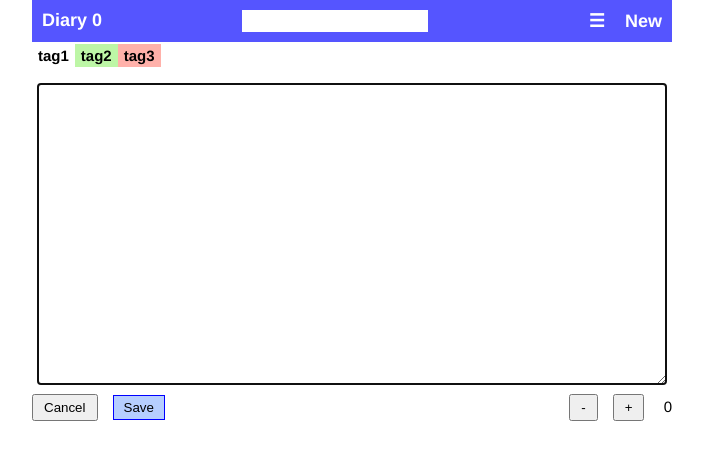
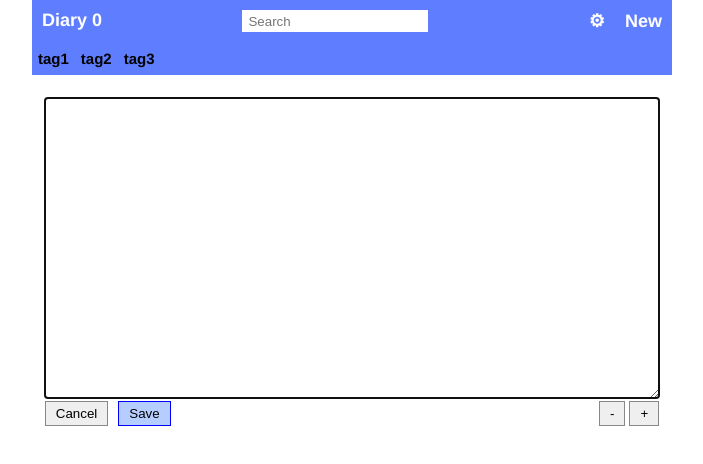
Before and after one commit to tomimick/Tiny-Notes, a Vue app: page / in a window 1280 px wide. Both pictures are taken after a click on the link "New". Shown: the top 464 px of the page, without its empty margins (288-991 px from the left). Built offline with nearby package versions, Linux system fonts and the light colour scheme.

Commit message:
Taglist + style in localstorage, proper settings

```diff
--- a/index.html
+++ b/index.html
@@ -4,10 +4,14 @@
     <meta charset="UTF-8" />
     <link rel="icon" href="/favicon.ico" />
     <meta name="viewport" content="width=device-width, initial-scale=1.0, maximum-scale=1.0, user-scalable=no" />
+    <meta name="theme-color" content="#5f7dff">
     <title>MyDiary</title>
   </head>
   <body>
     <div id="app"></div>
     <script type="module" src="/src/main.js"></script>
   </body>
+<style id="customstyle">
+body {}
+</style>
 </html>
--- a/src/App.vue
+++ b/src/App.vue
@@ -1,27 +1,27 @@
 <template>
   <header>
   <div class="navi">
-      <span>Diary {{title}}</span>
-      <input type="text" v-model="search" autocomplete="off" />
+      <span @click="onHome">Diary {{title}}</span>
+      <input type="text" v-model="search" autocomplete="off"
+            placeholder="Search" />
       <span>
-          <a href="#" @click="onSettingsOpen">&#9776;</a>
+          <a href="#" @click="onSettingsOpen">&#9881;</a>
           <a href="#" @click="onAdd">New</a>
       </span>
   </div>
   <div class="taglist"  v-if="mode!='settings'">
   <span v-for="(item, index) in tags" :key="index" @click="onSelectTag(item)"
-        :style="{ backgroundColor: item.color }"
-        :class="{ active: tag_selected == item.name }">
-    {{item.name}}
+        :class="[item, { active: tag_selected == item }]">
+    {{item}}
   </span>
   </div>
   </header>
 
   <main>
   <div class="items" v-if="mode=='list'">
-      <div v-for="(item, index) in items" :key="index" class="item"
-        :style="{ backgroundColor: get_tag_color(item.tag)}"
-        :class="{ open: item.id == note_selected.id }" @click="onToggle(item)">
+      <div v-for="(item, index) in items" :key="index"
+        :class="['item', item.tag, {open: item.id == note_selected.id}]"
+        @click="onToggle(item)">
          <span>{{item.tag}} {{epoch_to_text(item.created)}}</span>
          <a href="#" @click.stop="onEdit(item)"
             v-show="item.id == note_selected.id">Edit</a>
@@ -29,32 +29,39 @@
       </div>
   </div>
 
-  <div class="edit" v-if="mode=='edit'">
+  <div class="editview" v-if="mode=='edit'">
     <textarea ref="textbody" v-model="body"></textarea>
 
     <div class="buttonrow">
         <span>
-        <button @click="onDelete" v-if="note_selected.id">Delete</button>
+        <button @click="onDelete" v-if="note_selected.id" class="del">Delete</button>
         <button @click="onCancelEdit">Cancel</button>
         <button @click="onSave" class="action">Save</button>
         </span>
-        <span>
+        <span class="daydelta">
+        <span class="daydelta" v-show="delta">
+        Day delta {{delta}}
+        </span>
         <button @click="delta-=1">-</button>
         <button @click="delta+=1">+</button>
-        {{delta}}
         </span>
     </div>
   </div>
 
-  <div class="settings" v-if="mode=='settings'">
+  <div class="settingsview" v-if="mode=='settings'">
       <h2>Settings</h2>
       <h3>Tags</h3>
-      <p>{{tags}}</p>
+      <p><input type="text" v-model="edit_taglist"/></p>
 
-      <input type="color" />
+      <h3>Styling</h3>
+      <p>Custom CSS, including tag colors.</p>
+      <textarea v-model="edit_style"></textarea>
 
-      <h3>Export</h3>
-      <button @click="onDownload">Export notes</button>
+      Add new tag style <input type="color" @change="onAddColor" />
+
+      <h3>Data transfer</h3>
+      <button @click="onDownload">Export</button>
+      <button @click="onImport">Import</button>
 
       <hr/>
 
@@ -69,8 +76,18 @@
 
 <script>
 import ReloadPrompt from './ReloadPrompt.vue'
-import {open_db, insert_note, update_note, query_notes, delete_note} from './db.js'
+import {open_db, insert_note, update_note, query_notes, delete_note,
+    get_keyval, get_keyval_list, save_keyval} from './db.js'
 import {download, build_export, epoch_to_text} from './util.js'
+
+const default_taglist = ["tag1", "tag2", "tag3"];
+const default_css = `body {
+    font-size: 15px;
+}
+.tagname {
+    background: #ddd;
+}
+`;
 
 
 export default {
@@ -87,11 +104,9 @@ export default {
             tag_selected:'',
             body:'',
             delta:0,
-            tags:[
-                {name:"tag1", color:"#fff"},
-                {name:"tag2", color:"#bdf6a6"},
-                {name:"tag3", color:"#ffb1aa"},
-                ],
+            tags:[],
+            edit_taglist:'',
+            edit_style:'',
         }
     },
     watch: {
@@ -111,21 +126,26 @@ export default {
     },
     methods: {
         epoch_to_text,
-        async reload() {
+        async reload(skipmode) {
             let t = this;
             t.items = await query_notes(t.tag_selected, t.search);
+
+            // read config
+            t.tags = get_keyval_list("taglist", default_taglist);
+            document.getElementById("customstyle").innerHTML = get_keyval("css", default_css);
+
+            if (!skipmode)
+                t.mode = 'list';
         },
-        get_tag_color(tag) {
-            for (let item of this.tags) {
-                if (tag == item.name)
-                    return item.color;
-            }
+        onHome() {
+            let t = this;
+            t.tag_selected = '';
+            t.reload();
         },
         onAdd() {
             let t = this;
             t.body = '';
             t.delta = 0;
-            t.tag_selected = '';
             t.mode = 'edit';
             t.clearSelection();
 
@@ -145,21 +165,20 @@ export default {
             //console.debug("toggle", this.note_selected);
         },
         onSelectTag(tag) {
-            this.tag_selected = (this.tag_selected == tag.name) ? '' : tag.name;
-            this.reload();
+            this.tag_selected = (this.tag_selected == tag) ? '' : tag;
+            this.reload(true);
         },
         async onSave() {
             let t = this;
             //let text = prompt("kerro");
             let text = t.body;
-            let tag = t.tag_selected || 'life';
+            let tag = t.tag_selected || 'tag1';
             if (t.note_selected.id) {
                 await update_note(t.note_selected.id, tag, text, t.delta);
             } else {
-                await insert_note(tag, text);
+                await insert_note(tag, text, t.delta);
             }
             t.reload();
-            t.mode = 'list';
         },
         onCancelEdit() {
             let t = this;
@@ -174,7 +193,6 @@ export default {
                 return;
 
             delete_note(t.note_selected.id);
-            t.mode = 'list';
             t.reload();
         },
         async onDownload() {
@@ -184,12 +202,21 @@ export default {
             download(txt);
 
         },
+        async onImport() {
+            alert("import");
+        },
         clearSelection() {
             this.note_selected = {id:0,text:''};
         },
         onSettingsOpen() {
             let t = this;
-            t.mode = 'settings';
+            const is_list = t.mode == 'list';
+            t.mode = is_list ? 'settings' : 'list';
+            if (is_list) {
+                // opening settings, populate page
+                t.edit_taglist = t.tags.join(", ");
+                t.edit_style = get_keyval("css", default_css);
+            }
         },
         onSettingsCancel() {
             let t = this;
@@ -197,7 +224,19 @@ export default {
         },
         onSettingsSave() {
             let t = this;
-            t.mode = 'list';
+            save_keyval("taglist", t.edit_taglist);
+            save_keyval("css", t.edit_style);
+            t.reload();
+        },
+        onAddColor(e) {
+            let t = this;
+            const val = e.target.value;
+            let style = `
+.tagname {
+    background: ${val};
+}
+`;
+            t.edit_style += style;
         },
     }
 }
@@ -225,7 +264,7 @@ a {
 header {
     position: fixed;
     width: 100%;
-    background: #55f;
+    background: #5f7dff;
     font-weight: bold;
 }
 header .navi {
@@ -249,12 +288,12 @@ header a {
 }
 
 main {
-    padding-top: 78px;
+    padding-top: 85px;
 }
 
 .item {
     padding: 5px;
-    border-bottom: 1px dotted #caa;
+    border-bottom: 1px dashed #777;
     max-height: 40px;
     overflow: hidden;
 }
@@ -276,47 +315,73 @@ main {
 
 .taglist {
     /*border-bottom: 1px solid #555;*/
-    background: #fff;
-    padding: 5px;
-    padding-left: 0;
+    background: #5f7dff;
+    /*padding: 7px;
+    padding-left: 0;*/
     user-select: none;
     overflow-x: auto;
+    white-space: nowrap;
 }
 .taglist span {
-    padding: 3px 6px;
+    padding: 8px 6px;
+    display: inline-block;
 }
 .taglist span.active {
     border: 2px solid #000;
+    padding: 6px 6px;
 }
 
-.edit textarea {
-    width: 98%;
+.editview {
+    margin: 2%;
+}
+
+.editview textarea {
+    width: 100%;
     height: 300px;
     padding: 5px;
-    margin: 1%;
     font-size: 110%;
     border: 0;
 }
 button {
-    margin-right: 15px;
+    margin-right: 10px;
     padding: 4px 10px;
+    border: 1px solid #888;
 }
 button.action {
     background: #b6ceff;
     border: 1px solid blue;
 }
+button.del {
+    background: #ffabab;
+    border: 1px solid red;
+}
+.daydelta button {
+    margin: 0;
+    margin-left: 4px;
+}
+
 
 .buttonrow {
 	display: flex;
     justify-content: space-between;
 }
 
-.settings {
-    xtext-align: center;
+.settingsview {
+    margin: 2%;
+    margin-top: -30px;
+}
+.settingsview textarea {
+    width: 98%;
+    height: 200px;
+    padding: 5px;
+}
+.settingsview input[type=text] {
+    width: 98%;
+    padding: 4px;
 }
 
 h3 {
-    margin-top: 24px;
+    margin-top: 18px;
 }
 
 hr {
--- a/src/db.js
+++ b/src/db.js
@@ -1,5 +1,5 @@
 
-/* API to IndexedDB, basic CRUD of notes. */
+/* API to IndexedDB, basic CRUD of notes. Keyvalues to localstorage. */
 
 import { openDB } from 'idb';
 
@@ -24,6 +24,7 @@ export async function open_db() {
                 autoIncrement: true,
               });
               store.createIndex('created', 'created');
+              insert_note("tag1", "Welcome to Tomi's notes app! This is your first note.");
               break;
             case 1:
               // 2nd schema...
@@ -67,10 +68,11 @@ export async function query_notes(tag, search) {
     return items;
 }
 
-export async function insert_note(tag, text) {
+export async function insert_note(tag, text, delta_days) {
 
     const start = parseInt(Date.now()/1000);
     let item = {"text":text, "created":start, "tag":tag};
+    item.created += add_delta_days(delta_days);
 
     await db_.add(STORE_NAME, item);
 }
@@ -83,12 +85,7 @@ export async function update_note(id, tag, text, delta_days) {
 
     item.tag = tag;
     item.text = text;
-    //delete item.id;
-
-    if (delta_days) {
-        const SECS_DAY = 60*60*24;
-        item.created += delta_days * SECS_DAY;
-    }
+    item.created += add_delta_days(delta_days);
 
     console.debug("update", item, id);
     await db_.put(STORE_NAME, item);
@@ -100,3 +97,33 @@ export async function delete_note(key) {
 
     await db_.delete(STORE_NAME, key);
 }
+
+function add_delta_days(days) {
+    days = days || 0;
+    const SECS_DAY = 60*60*24;
+    return days * SECS_DAY;
+}
+
+export function get_keyval(key, defval) {
+    return localStorage.getItem(key) || defval;
+}
+
+export function get_keyval_list(key, defvalue) {
+    let val = localStorage.getItem(key);
+    if (val) {
+        let list = val.split(",");
+        list = list.map(x => x.trim());
+        return list;
+    } else {
+        return defvalue;
+    }
+}
+
+export function save_keyval(key, val) {
+    localStorage.setItem(key, val);
+}
+
+export function save_keyval_list(key, list) {
+    let val = list.join(", ");
+    localStorage.setItem(key, val);
+}
```
